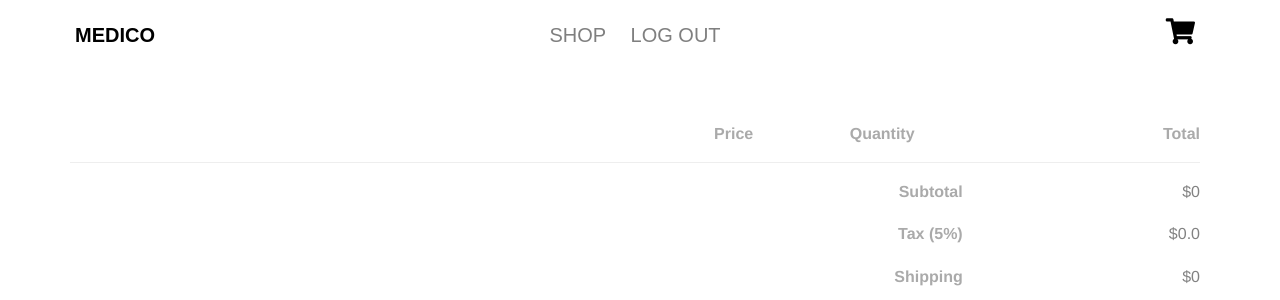
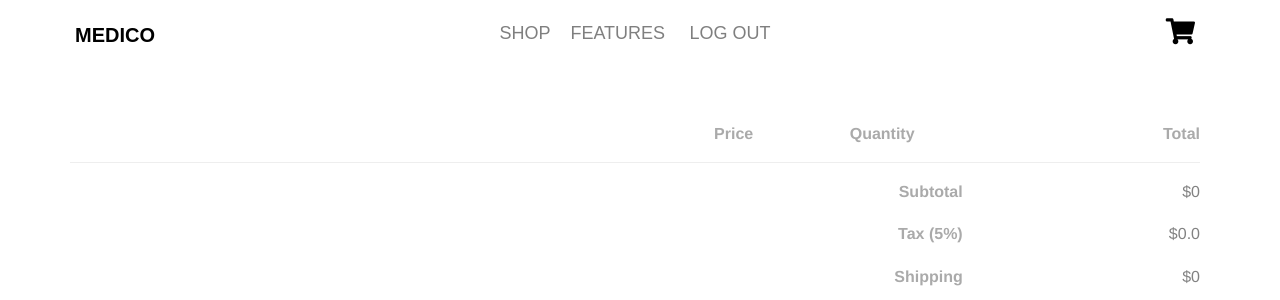
Before and after one commit to PratibhaShrivastav/Medical-ecommerce-dapp, a Django app: page /accounts/cart/ in a window 1280 px wide. Shown: the top 300 px of the page. Run offline with Django 3.2, Linux system fonts and the light colour scheme; a user stored in the database is signed in; data comes from the database, SQL or seed files in the repository; both versions use the stored data as it was after the commit; some libraries are stand-ins or nearby versions; some web fonts are replaced.

Commit message:
added features page

```diff
--- a/MedicalDapp/settings.py
+++ b/MedicalDapp/settings.py
@@ -57,7 +57,7 @@ ROOT_URLCONF = 'MedicalDapp.urls'
 TEMPLATES = [
     {
         'BACKEND': 'django.template.backends.django.DjangoTemplates',
-        'DIRS': [TEMPLATE_DIR],
+        'DIRS': [TEMPLATE_DIR,],
         'APP_DIRS': True,
         'OPTIONS': {
             'context_processors': [
--- a/MedicalDapp/urls.py
+++ b/MedicalDapp/urls.py
@@ -18,9 +18,10 @@ from django.urls import path,include
 from django.conf import settings
 from django.conf.urls.static import static
 from .views import Home
-
+from MedicalDapp import views
 urlpatterns = [
     path('admin/', admin.site.urls),
     path('',Home,name='home'),
     path('accounts/',include('accounts.urls')),
+
 ]+ static(settings.MEDIA_URL, document_root=settings.MEDIA_ROOT)
--- a/accounts/urls.py
+++ b/accounts/urls.py
@@ -13,4 +13,5 @@ urlpatterns = [
     path('analyze/', views.ImageToText, name="ImageUpload"),
     path('<int:pk>/add-to-cart/',views.Addtocart,name="addtocart"),
     path('<int:pk>/remove-from-cart/',views.Removefromcart,name="removefromcart"),
+
 ]
--- a/templates/index.html
+++ b/templates/index.html
@@ -60,27 +60,22 @@
 				<div class="col-md-6 col-xs-6 text-center menu-1">
 					<ul>
 						<li class="has-dropdown">
-							<a style="font-size:20px" href="{% url 'home' %}">Shop</a>
+							<a style="font-size:18px" href="{% url 'home' %}">Shop</a>
 							<ul class="dropdown">
 								<li><a href="single.html">Single Shop</a></li>
+
 							</ul>
+							<li><a style="font-size:18px" href="#ishu">Features</a></li>
+
 						</li>
-						<!--<li><a href="about.html">About</a></li>
-						<li class="has-dropdown">
-							<a href="services.html">Services</a>
-							<ul class="dropdown">
-								<li><a href="#">Web Design</a></li>
-								<li><a href="#">eCommerce</a></li>
-								<li><a href="#">Branding</a></li>
-								<li><a href="#">API</a></li>
-							</ul>
-						</li>-->
+
 						{% if not user.is_authenticated %}
-						<li><a style="font-size:20px" href="{% url 'accounts:login' %}">Log In</a></li>
-						<li><a style="font-size:20px" href="{% url 'accounts:signup' %}">Signup</a></li>
-						<li><a style="font-size:20px" href="{% url 'home' %}">Prescription</a></li>
+						<li><a style="font-size:18px" href="{% url 'accounts:login' %}">Log In</a></li>
+						<li><a style="font-size:18px" href="{% url 'accounts:signup' %}">Signup</a></li>
+						<li><a style="font-size:18px" href="{% url 'home' %}">Prescription</a></li>
+						<!-- <li><a style="font-size:18px" href="#ishu">Features</a></li> -->
 						{% else %}
-						<li><a style="font-size:20px" href="{% url 'accounts:logout' %}">Log Out</a></li>
+						<li><a style="font-size:18px" href="{% url 'accounts:logout' %}">Log Out</a></li>
 						{% endif %}
 					</ul>
 				</div>
@@ -95,6 +90,7 @@
 						    </div>
 						</li> {% endcomment %}
 						{% if request.user.is_authenticated %}
+						<!-- <li><a style="font-size:18px" href="#ishu">Features</a></li> -->
 						<li class="shopping-cart"><a href="/accounts/cart" class="cart"><span><i class="fas fa-2x fa-shopping-cart"></i></span></a></li>
 						{% endif %}
 					</ul>
@@ -176,6 +172,7 @@
 		  </ul>
 	  </div>
 	</aside>
+	<a name="ishu">
 
 	<div id="fh5co-services" class="fh5co-bg-section">
 		<div class="container">
@@ -186,7 +183,8 @@
 						 <i class="fab fa-ethereum"></i>
 						</span>
 						<h3>Ethereum</h3>
-						<p>Ethereum is a decentralized platform that runs smart contracts : applications that run exactly as programmed without any possibility of downtime, censorship, fraud or third-party interference.</p>
+
+						<p style="color:black">Ethereum is a decentralized platform that runs smart contracts : applications that run exactly as programmed without any possibility of downtime, censorship, fraud or third-party interference.</p>
 						<!-- <p><a href="#" class="btn btn-primary btn-outline">Learn More</a></p> -->
 					</div>
 				</div>
@@ -197,7 +195,7 @@
 							<i class="fas fa-shield-alt"></i>
 						</span>
 						<h3>Secure</h3>
-						<p>Adding data to blockchain makes it tamper proof avoiding any kind of modifications to the data. This works on a peer to peer network.</p>
+						<p style="color:black">Adding data to blockchain makes it tamper proof avoiding any kind of modifications to the data. This works on a peer to peer network.</p>
 						<!-- <p><a href="#" class="btn btn-primary btn-outline">Learn More</a></p> -->
 					</div>
 				</div>
@@ -207,13 +205,13 @@
 							<i class="fas fa-stethoscope"></i>
 						</span>
 						<h3>Easy Access</h3>
-						<p>Auto-add medicines to cart just by uploading your medical prescription.This provides ease of access to the medicines for the user alongside the description of medicines.</p>
+						<p style="color:black">Auto-add medicines to cart just by uploading your medical prescription.This provides ease of access to the medicines for the user alongside the description of medicines.</p>
 						<!-- <p><a href="#" class="btn btn-primary btn-outline">Learn More</a></p> -->
 					</div>
 				</div>
 			</div>
 		</div>
-	</div>
+	</div></a>
 	<div id="fh5co-product">
 		<div class="container">
 			<div class="row animate-box">
```
Also changed, not shown: MedicalDapp/views.py (line endings or trailing spaces), db.sqlite3.
